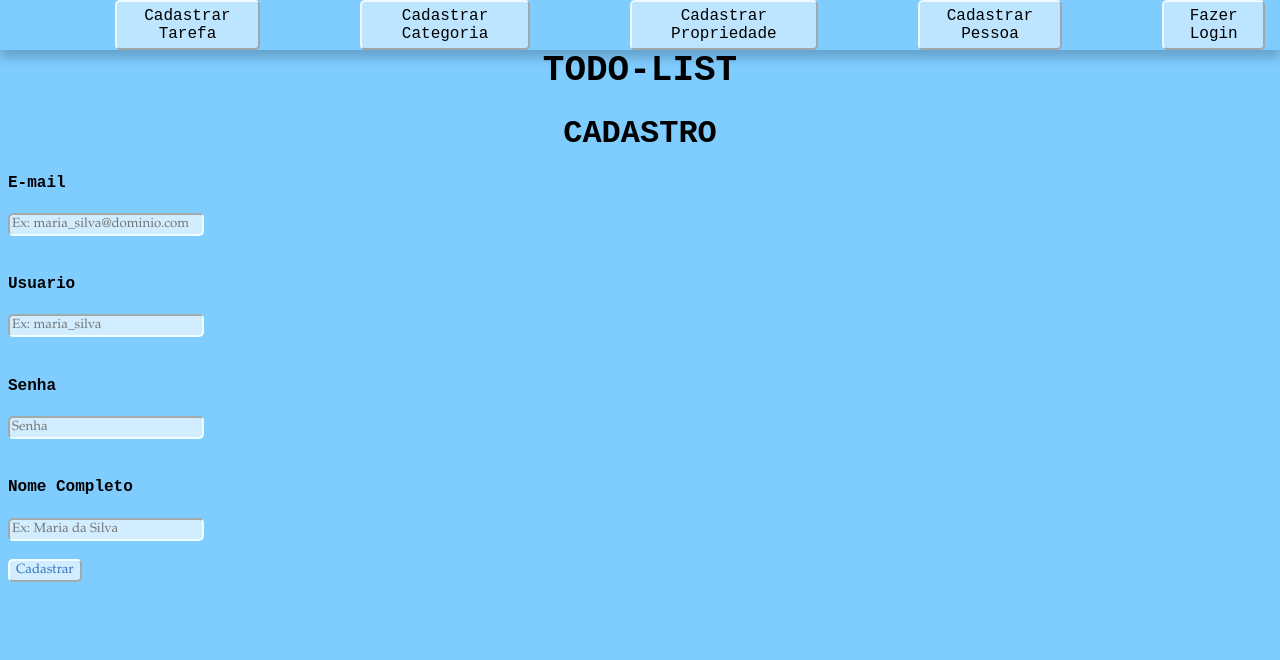
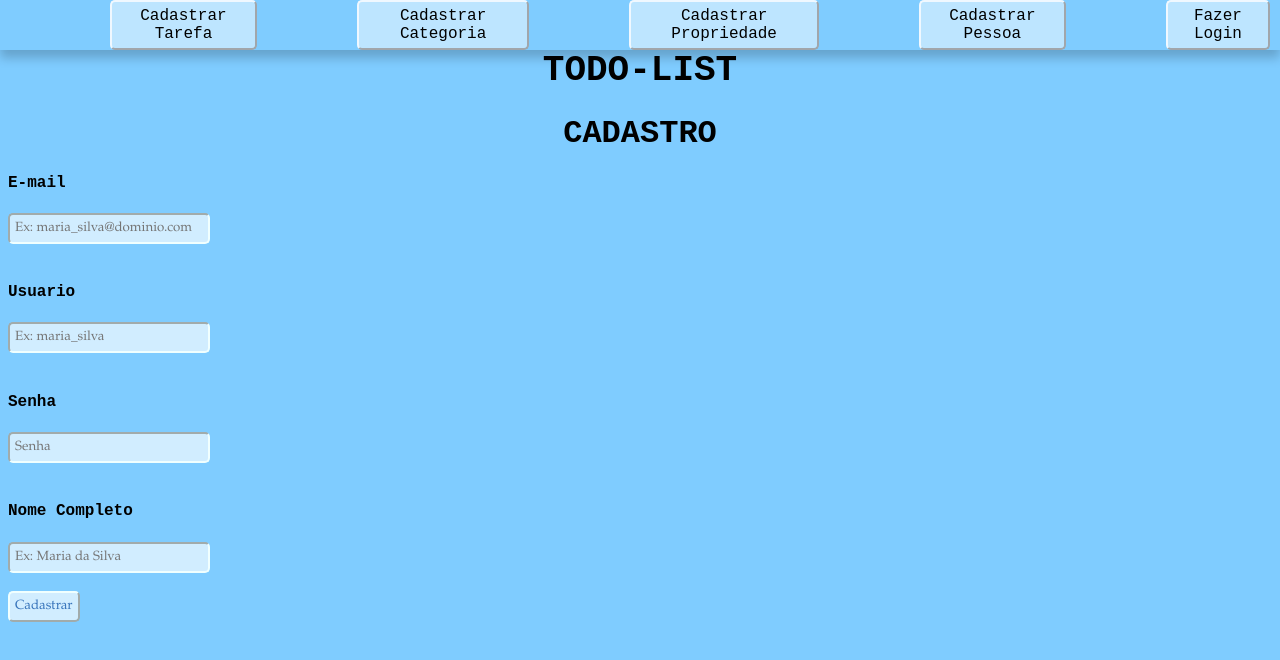
Before and after one commit to heloisaFogacaN/AgendaDeTarefas, an Angular app: page /cadastro in a window 1280 px wide. Shown: the top 660 px of the page. Built offline with nearby package versions, Linux system fonts and the light colour scheme.

Commit message:
Implementa algumas atualizações do css

```diff
--- a/src/app/app.component.css
+++ b/src/app/app.component.css
@@ -9,7 +9,7 @@ nav {
       right: 0;
       display: flex;
       box-shadow: 0 8px 10px rgba(0, 0, 0, 0.2);
-      padding: 0 15px;
+      padding: 0 10px;
     }
 
 
--- a/src/app/cadastro/cadastro.component.css
+++ b/src/app/cadastro/cadastro.component.css
@@ -5,6 +5,7 @@
 }
 
 .botao {
+    padding: 5px;
     background-color: rgb(209, 237, 255);
     font-family: 'Garamond', serif;
     border-radius: 5px;
--- a/src/app/categorias/categorias.component.css
+++ b/src/app/categorias/categorias.component.css
@@ -5,6 +5,7 @@
 }
 
 .botao {
+    padding: 8px;
     background-color: rgb(209, 237, 255);
     font-family: 'Garamond', serif;
     border-radius: 5px;
--- a/src/app/tarefas/tarefas.component.css
+++ b/src/app/tarefas/tarefas.component.css
@@ -24,6 +24,7 @@
     padding: 10px;
 }
 .botao{
+    padding: 8px;
     background-color: rgb(209, 237, 255);
     font-family: 'Garamond', serif;
     border-radius: 2px;
@@ -42,5 +43,5 @@
     align-items: center;
 }
 .select {
-    width: 700px;
+    width: 6500px;
 }
--- a/src/app/tarefas/tarefas.component.html
+++ b/src/app/tarefas/tarefas.component.html
@@ -7,8 +7,8 @@
         <option *ngFor="let categoria of categorias" [value]="categoria">{{ categoria }}</option>
       </select>
       <div *ngFor="let propriedade of propriedades">
-        <div *ngIf="propriedade.tipo=='texto'"><input placeholder="{{ propriedade.nome }}" type="text" [(ngModel)]="propriedade.valor" /></div>
-        <div *ngIf="propriedade.tipo=='numero'"><input placeholder="{{ propriedade.nome }}" type="number" [(ngModel)]="propriedade.valor" /></div>
+        <div *ngIf="propriedade.tipo=='texto'" ><input placeholder="{{ propriedade.nome }}" type="text" [(ngModel)]="propriedade.valor"  class="botao"/></div>
+        <div *ngIf="propriedade.tipo=='numero'"><input placeholder="{{ propriedade.nome }}" type="number" [(ngModel)]="propriedade.valor" class="botao" /></div>
       </div>
       <button (click)="cadastrarTarefa()" class="botao">Cadastrar</button>
     </div>
@@ -21,7 +21,7 @@
               <p class="corDefundo">Tarefa: {{ tarefa.nome }}</p>
               <div *ngFor="let propriedade of tarefa.propriedades">
                 <div *ngIf="propriedade.valor != null">
-                  <div *ngIf="propriedade.valor != ''">{{ propriedade.nome }}: {{ propriedade.valor }}</div>
+                  <div *ngIf="propriedade.valor != ''" class="corDefundo">{{ propriedade.nome }}: {{ propriedade.valor }}</div>
                   </div>
                   </div>
             <div class="titulo">
```
